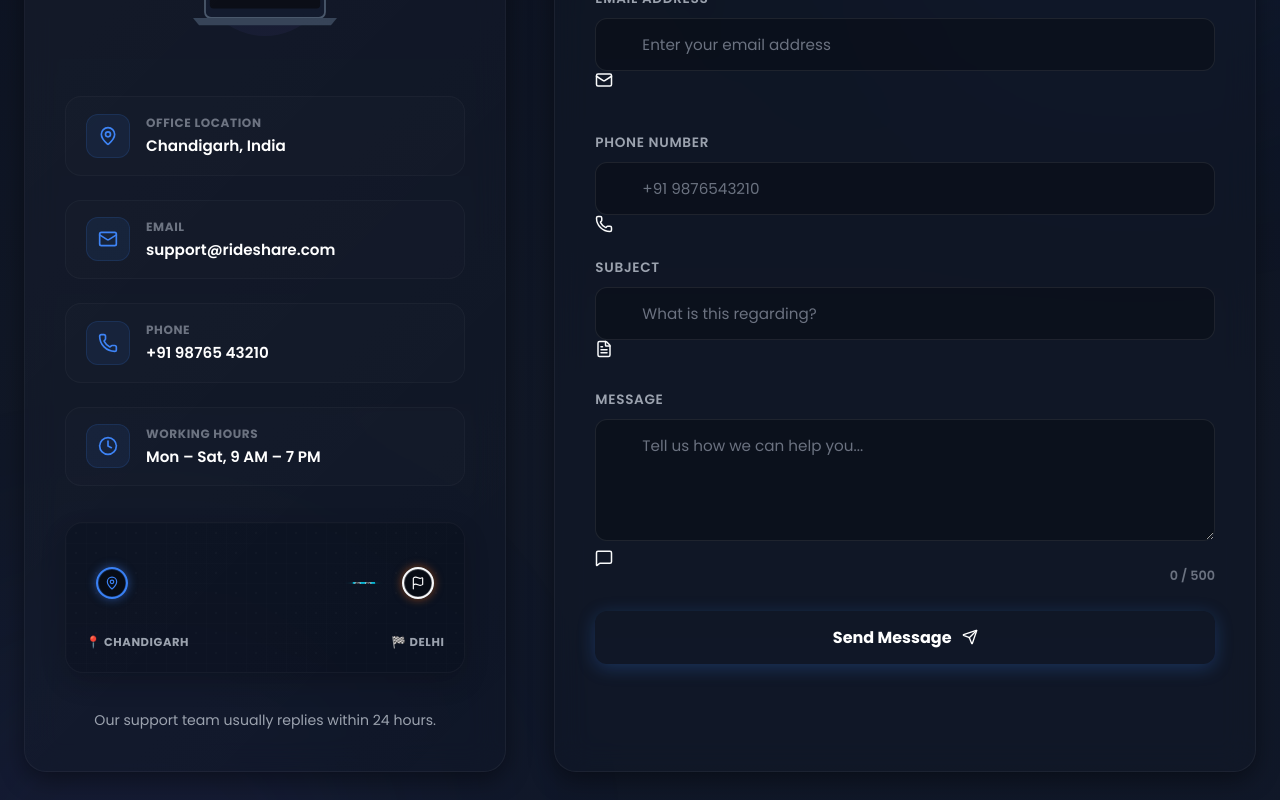
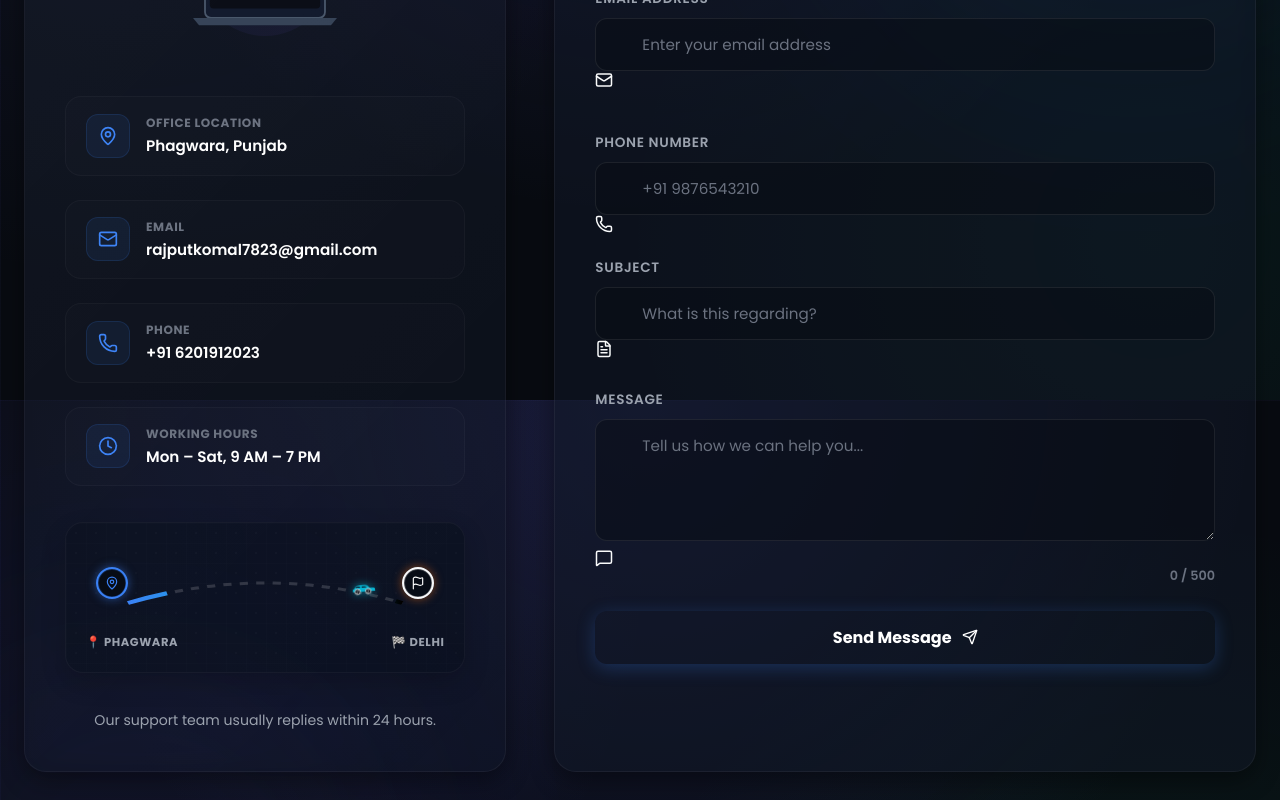
Before and after one commit to Mehul1311/Cab-Share-Platform, a React (Create React App) app in the folder client/: page /contact in a window 1280 px wide. Shown: the part 400-1200 px from the top of the page. Built offline with nearby package versions, Linux system fonts and the light colour scheme; no server answers; the HTML template or start-up script is replaced by a standard one.

Commit message:
Updated the contact Section

```diff
--- a/client/src/components/Footer.jsx
+++ b/client/src/components/Footer.jsx
@@ -205,15 +205,15 @@ const Footer = () => {
           <div style={{ display: 'flex', flexDirection: 'column', gap: '14px' }}>
             <div className="footer-contact-item">
               <MapPin size={18} />
-              <span>Chandigarh, India</span>
+              <span>Phagwara, Punjab</span>
             </div>
             <div className="footer-contact-item">
               <Mail size={18} />
-              <span>support@rideshare.com</span>
+              <span>rajputkomal7823@gmail.com</span>
             </div>
             <div className="footer-contact-item">
               <Phone size={18} />
-              <span>+91 98765 43210</span>
+              <span>+91 6201912023</span>
             </div>
             <div className="footer-contact-item">
               <Clock size={18} />
--- a/client/src/components/Navbar.jsx
+++ b/client/src/components/Navbar.jsx
@@ -272,7 +272,7 @@ const Navbar = () => {
 
             <div className="mobile-drawer-footer">
               <div className="mobile-socials-row">
-                <a href="mailto:support@rideshare.com" className="mobile-social-icon"><Mail size={20} /></a>
+                <a href="mailto:rajputkomal7823@gmail.com" className="mobile-social-icon"><Mail size={20} /></a>
                 <a href="#help" className="mobile-social-icon" onClick={() => { setIsOpen(false); alert("Help Center loaded!"); }}><HelpCircle size={20} /></a>
               </div>
             </div>
--- a/client/src/index.css
+++ b/client/src/index.css
@@ -35,6 +35,10 @@
 
   --font-heading: 'Outfit', sans-serif;
   --font-body: 'Plus Jakarta Sans', sans-serif;
+
+  /* Grid background variables */
+  --grid-line: rgba(99, 102, 241, 0.045);
+  --grid-glow: radial-gradient(circle at 50% 0%, rgba(99, 102, 241, 0.18) 0%, transparent 60%);
 }
 
 .light-theme {
@@ -59,6 +63,10 @@
   --shadow-md: 0 12px 30px rgba(255, 107, 0, 0.12);
   --shadow-lg: 0 20px 48px rgba(255, 107, 0, 0.18);
   --shadow-glow: 0 0 30px rgba(255, 107, 0, 0.25);
+
+  /* Grid background variables (light theme) */
+  --grid-line: rgba(15, 23, 42, 0.035);
+  --grid-glow: radial-gradient(circle at 50% 0%, rgba(255, 107, 0, 0.08) 0%, transparent 60%);
 }
 
 * {
@@ -94,8 +102,12 @@ body,
 body {
   background-color: var(--background);
   background-image:
+    linear-gradient(var(--grid-line) 1px, transparent 1px),
+    linear-gradient(90deg, var(--grid-line) 1px, transparent 1px),
+    var(--grid-glow),
     radial-gradient(circle at 10% 20%, rgba(99, 102, 241, 0.08) 0%, transparent 40%),
     radial-gradient(circle at 90% 80%, rgba(16, 185, 129, 0.08) 0%, transparent 40%);
+  background-size: 45px 45px, 45px 45px, 100% 100%, 100% 100%, 100% 100%;
   background-attachment: fixed;
   color: var(--text-primary);
   min-height: 100vh;
@@ -106,9 +118,13 @@ body {
 body.light-theme {
   background-color: #fffbeb;
   background-image:
+    linear-gradient(var(--grid-line) 1px, transparent 1px),
+    linear-gradient(90deg, var(--grid-line) 1px, transparent 1px),
+    var(--grid-glow),
     radial-gradient(circle at 10% 20%, rgba(255, 107, 0, 0.12) 0%, transparent 40%),
     radial-gradient(circle at 90% 80%, rgba(37, 99, 235, 0.12) 0%, transparent 40%),
     linear-gradient(135deg, #ffedd5 0%, #fef3c7 50%, #dbeafe 100%);
+  background-size: 45px 45px, 45px 45px, 100% 100%, 100% 100%, 100% 100%, 100% 100%;
   background-attachment: fixed;
 }
 
@@ -521,3 +537,21 @@ body.light-theme .about-page-container h4 {
 .animate-skew-reveal {
   animation: skewReveal 0.8s cubic-bezier(0.16, 1, 0.3, 1) forwards;
 }
+
+/* Mouse Follower Glow Interaction */
+.mouse-follower-glow {
+  position: fixed;
+  width: 400px;
+  height: 400px;
+  background: radial-gradient(circle, rgba(99, 102, 241, 0.08) 0%, transparent 70%);
+  border-radius: 50%;
+  pointer-events: none;
+  transform: translate(-50%, -50%);
+  z-index: 1;
+  mix-blend-mode: screen;
+  transition: opacity 0.3s ease;
+}
+
+body.light-theme .mouse-follower-glow {
+  background: radial-gradient(circle, rgba(255, 107, 0, 0.05) 0%, transparent 70%);
+}
--- a/client/src/pages/Auth.css
+++ b/client/src/pages/Auth.css
@@ -13,7 +13,7 @@
   justify-content: center;
   position: relative;
   overflow: hidden;
-  background-color: var(--background);
+  background-color: transparent;
 }
 
 /* Background animated gradient blobs */
--- a/client/src/pages/Contact.css
+++ b/client/src/pages/Contact.css
@@ -7,7 +7,7 @@
 .contact-page-container {
   padding-top: 85px;
   padding-bottom: 90px;
-  background: linear-gradient(180deg, #0b1120 0%, #111827 50%, #0f172a 100%);
+  background: transparent;
   position: relative;
   overflow: hidden;
   min-height: 100vh;
@@ -232,15 +232,24 @@
 
 .map-route-connector {
   flex: 1;
-  height: 2px;
-  background: linear-gradient(90deg, var(--electric-blue), var(--vibrant-cyan), var(--orange-accent));
+  height: 40px;
   position: relative;
-  overflow: hidden;
+}
+
+.map-route-svg {
+  width: 100%;
+  height: 100%;
+  position: absolute;
+  top: 0;
+  left: 0;
+  overflow: visible;
+  pointer-events: none;
 }
 
 .map-moving-car {
   position: absolute;
   top: 50%;
+  left: -10%;
   transform: translateY(-50%);
   color: var(--vibrant-cyan);
   filter: drop-shadow(0 0 4px rgba(6, 182, 212, 0.6));
@@ -248,8 +257,17 @@
 }
 
 @keyframes mapCarMove {
-  0% { left: -10%; }
-  100% { left: 110%; }
+  0% {
+    left: -10%;
+    transform: translateY(12px) rotate(8deg);
+  }
+  50% {
+    transform: translateY(-24px) rotate(0deg);
+  }
+  100% {
+    left: 110%;
+    transform: translateY(12px) rotate(-8deg);
+  }
 }
 
 .map-footer-label {
--- a/client/src/pages/Contact.jsx
+++ b/client/src/pages/Contact.jsx
@@ -98,7 +98,7 @@ const Contact = () => {
               </div>
               <div className="info-text-box">
                 <span className="info-label">Office Location</span>
-                <span className="info-val">Chandigarh, India</span>
+                <span className="info-val">Phagwara, Punjab</span>
               </div>
             </div>
 
@@ -108,7 +108,7 @@ const Contact = () => {
               </div>
               <div className="info-text-box">
                 <span className="info-label">Email</span>
-                <span className="info-val">support@rideshare.com</span>
+                <span className="info-val">rajputkomal7823@gmail.com</span>
               </div>
             </div>
 
@@ -118,7 +118,7 @@ const Contact = () => {
               </div>
               <div className="info-text-box">
                 <span className="info-label">Phone</span>
-                <span className="info-val">+91 98765 43210</span>
+                <span className="info-val">+91 6201912023</span>
               </div>
             </div>
 
@@ -138,7 +138,7 @@ const Contact = () => {
             <div className="mini-map-grid"></div>
 
             <div className="map-viz-flow">
-              {/* Chandigarh Pin */}
+              {/* Phagwara Pin */}
               <div className="map-node">
                 <MapPin size={14} />
                 <div className="map-node-pulse"></div>
@@ -146,6 +146,21 @@ const Contact = () => {
 
               {/* Moving Car */}
               <div className="map-route-connector">
+                {/* Curved dashed route line */}
+                <svg viewBox="0 0 100 20" preserveAspectRatio="none" className="map-route-svg">
+                  <path d="M 0,20 Q 50,0 100,20" fill="none" stroke="rgba(255, 255, 255, 0.15)" strokeWidth="1.5" strokeDasharray="3 3" />
+                  <path d="M 0,20 Q 50,0 100,20" fill="none" stroke="url(#route-grad)" strokeWidth="2" strokeDasharray="15 85">
+                    <animate attributeName="stroke-dashoffset" values="100;0" dur="4s" repeatCount="indefinite" />
+                  </path>
+                  <defs>
+                    <linearGradient id="route-grad" x1="0%" y1="0%" x2="100%" y2="0%">
+                      <stop offset="0%" stopColor="var(--electric-blue)" />
+                      <stop offset="50%" stopColor="var(--vibrant-cyan)" />
+                      <stop offset="100%" stopColor="var(--orange-accent)" />
+                    </linearGradient>
+                  </defs>
+                </svg>
+
                 <div className="map-moving-car">
                   <svg viewBox="0 0 48 30" width="26" height="16" style={{ overflow: 'visible' }}>
                     <path d="M 3,22 L 3,18 Q 5,18 8,13 Q 10,10 18,10 L 26,10 Q 31,10 35,16 L 43,16 Q 45,16 45,22 Z" fill="var(--vibrant-cyan)" />
@@ -171,7 +186,7 @@ const Contact = () => {
             </div>
 
             <div className="map-footer-label">
-              <span>📍 Chandigarh</span>
+              <span>📍 Phagwara</span>
               <span>🏁 Delhi</span>
             </div>
           </div>
--- a/client/src/pages/Home.css
+++ b/client/src/pages/Home.css
@@ -12,13 +12,7 @@
   left: 0;
   right: 0;
   height: 600px;
-  background-image:
-    linear-gradient(rgba(255, 255, 255, 0.015) 1px, transparent 1px),
-    linear-gradient(90deg, rgba(255, 255, 255, 0.015) 1px, transparent 1px);
-  background-size: 40px 40px;
-  background-position: center;
-  mask-image: radial-gradient(ellipse at 50% 30%, black, transparent 80%);
-  -webkit-mask-image: radial-gradient(ellipse at 50% 30%, black, transparent 80%);
+  background-image: radial-gradient(ellipse at 50% 30%, rgba(99, 102, 241, 0.15), transparent 70%);
   pointer-events: none;
   z-index: 0;
 }
@@ -407,6 +401,12 @@
   gap: 24px;
 }
 
+.testimonial-stars {
+  display: flex;
+  gap: 4px;
+  margin-bottom: -8px;
+}
+
 .testimonial-quote {
   font-size: 0.95rem;
   color: var(--text-secondary);
```
Also changed, not shown: client/src/pages/Home.jsx (+30 -1 lines).
